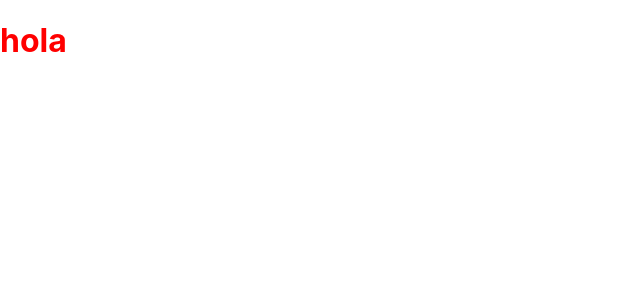
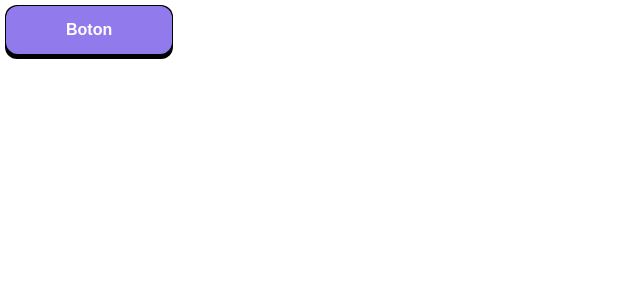
Before and after one commit to CarlosPW/cards-app-frontend, a Next.js app: page / in a window 1280 px wide. Shown: the top 300 px of the page, without its empty margins (0-640 px from the left). Built offline with nearby package versions, Linux system fonts and the light colour scheme.

Commit message:
UI Button

```diff
--- /dev/null
+++ b/components/ui/Button/index.tsx
@@ -0,0 +1,50 @@
+import React, { FC } from "react";
+import styled from "styled-components";
+
+import { T } from "../../../styles/Theme";
+import { ButtonStyled } from "../../../styles/ui";
+
+interface Props {
+  children: React.ReactNode;
+  color?: string;
+  textColor?: string;
+  px?: string;
+}
+
+export const Button: FC<Props> = ({
+  color = T.purple,
+  textColor = "white",
+  children = "Button",
+  px = "60px",
+}) => {
+  return (
+    <ButtonStyled
+      whileHover={{
+        scale: 1.05,
+      }}
+      whileTap={{ scale: 0.95 }}
+    >
+      <UpLayer color={color} textColor={textColor} px={px}>
+        {children}
+      </UpLayer>
+    </ButtonStyled>
+  );
+};
+
+const UpLayer = styled.div<Props>`
+  background-color: ${({ color }) => color};
+  border-radius: 12px;
+  color: ${({ textColor }) => textColor};
+  font-size: 16px;
+  font-weight: 600;
+  height: 100%;
+  /* min-width: 100px; */
+  padding: ${({ px }) => `15px ${px}`};
+  text-align: center;
+  transition: 0.3s;
+
+  &:active {
+    opacity: 0.8;
+    transition: 0.3s;
+  }
+`;
--- /dev/null
+++ b/components/ui/Sidebar/index.tsx
@@ -0,0 +1,7 @@
+import { FC } from "react";
+
+interface Props {}
+
+export const Sidebar: FC<Props> = () => {
+  return <div>Sidebar</div>;
+};
--- a/components/ui/index.ts
+++ b/components/ui/index.ts
@@ -1,2 +1,2 @@
-// export * from ""
-export {};
+export * from "./Sidebar";
+export * from "./Button";
--- /dev/null
+++ b/pages/_document.tsx
@@ -0,0 +1,36 @@
+import Document, {
+  DocumentContext,
+  Html,
+  Head,
+  Main,
+  NextScript,
+} from "next/document";
+
+class MyDocument extends Document {
+  static async getInitialProps(ctx: DocumentContext) {
+    const initalProps = await Document.getInitialProps(ctx);
+
+    return initalProps;
+  }
+
+  render() {
+    return (
+      <Html>
+        <Head>
+          <link rel="preconnect" href="https://fonts.googleapis.com" />
+          <link rel="preconnect" href="https://fonts.gstatic.com" />
+          <link
+            href="https://fonts.googleapis.com/css2?family=Poppins:wght@100;200;300;400;500;600;700&display=swap"
+            rel="stylesheet"
+          />
+        </Head>
+        <body>
+          <Main />
+          <NextScript />
+        </body>
+      </Html>
+    );
+  }
+}
+
+export default MyDocument;
--- a/pages/index.tsx
+++ b/pages/index.tsx
@@ -1,16 +1,13 @@
 import type { NextPage } from "next";
 import styled from "styled-components";
+import { Button } from "../components/ui";
 
 const Home: NextPage = () => {
   return (
     <div>
-      <Title>hola</Title>
+      <Button>Boton</Button>
     </div>
   );
 };
 
 export default Home;
-
-const Title = styled.h1`
-  color: red;
-`;
--- /dev/null
+++ b/styles/Theme.ts
@@ -0,0 +1,3 @@
+export const T = {
+  purple: "#917AEB",
+};
--- a/styles/globals.css
+++ b/styles/globals.css
@@ -2,8 +2,7 @@ html,
 body {
   padding: 0;
   margin: 0;
-  font-family: -apple-system, BlinkMacSystemFont, Segoe UI, Roboto, Oxygen,
-    Ubuntu, Cantarell, Fira Sans, Droid Sans, Helvetica Neue, sans-serif;
+  font-family: "Poppins", sans-serif;
 }
 
 a {
--- /dev/null
+++ b/styles/ui/buttonStyled.ts
@@ -0,0 +1,15 @@
+import { motion } from "framer-motion";
+import styled from "styled-components";
+
+const ButtonStyled = styled(motion.button)`
+  background-color: black;
+  border-radius: 12px;
+  border: none;
+  cursor: pointer;
+  display: flex;
+  justify-content: center;
+  padding: 1px 1px 5px 1px;
+  margin: 5px;
+`;
+
+export { ButtonStyled };
--- a/styles/ui/index.ts
+++ b/styles/ui/index.ts
@@ -1,2 +1,2 @@
-// export * from ""
-export {};
+export * from "./sidebarStyled";
+export * from "./buttonStyled";
--- /dev/null
+++ b/styles/ui/sidebarStyled.ts
@@ -0,0 +1,3 @@
+import styled from "styled-components";
+
+export {};
```
